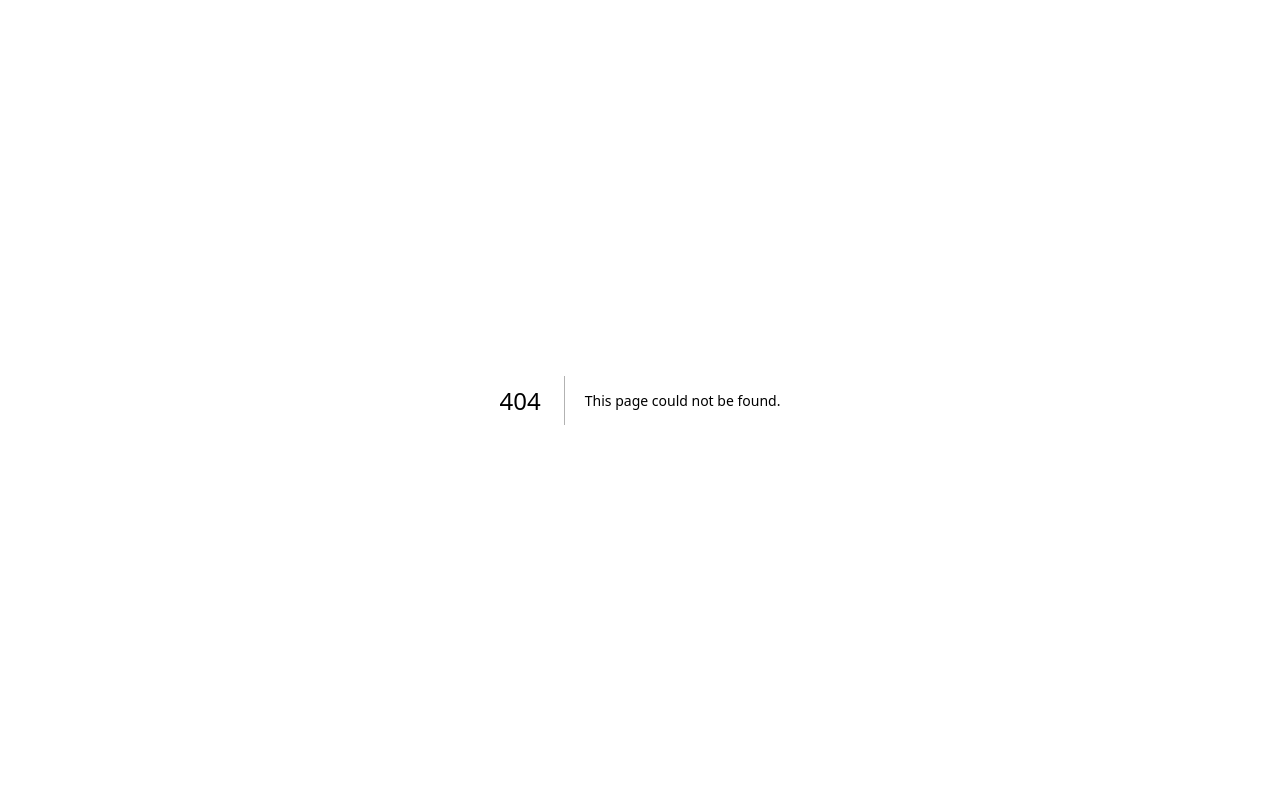
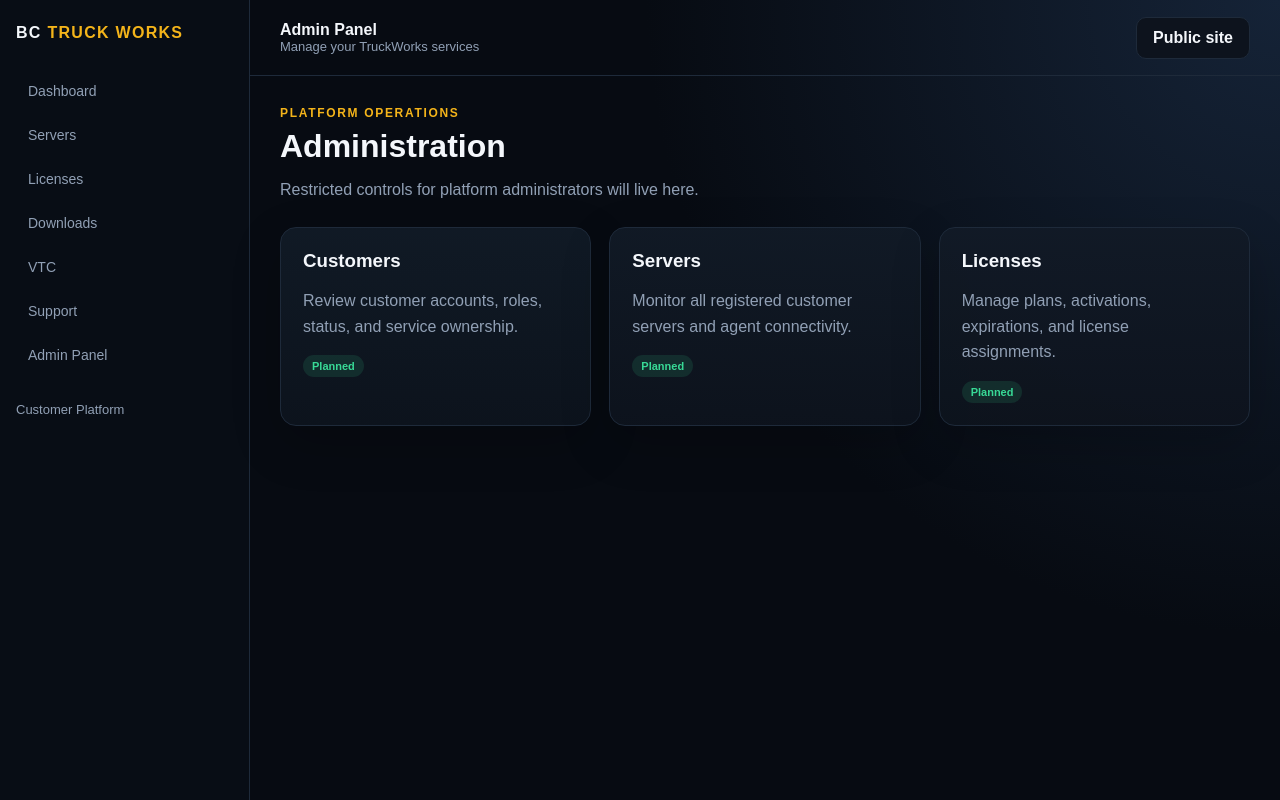
Before and after one commit to dospatch/truckWorks, a Next.js app in the folder apps/web/: page /dashboard/admin in a window 1280 px wide. Before the commit this address had no page. Built offline with nearby package versions, Linux system fonts and the light colour scheme.

Commit message:
feat(web): add admin panel foundation

```diff
--- /dev/null
+++ b/apps/web/app/dashboard/admin/page.tsx
@@ -0,0 +1,8 @@
+import { DashboardShell } from "../../components/DashboardShell";
+
+export default function AdminPage() {
+  return <DashboardShell title="Admin Panel">
+    <div className="section-title"><div className="eyebrow">Platform Operations</div><h2>Administration</h2><p>Restricted controls for platform administrators will live here.</p></div>
+    <div className="grid three"><article className="card"><h3>Customers</h3><p>Review customer accounts, roles, status, and service ownership.</p><span className="badge">Planned</span></article><article className="card"><h3>Servers</h3><p>Monitor all registered customer servers and agent connectivity.</p><span className="badge">Planned</span></article><article className="card"><h3>Licenses</h3><p>Manage plans, activations, expirations, and license assignments.</p><span className="badge">Planned</span></article></div>
+  </DashboardShell>;
+}
```
